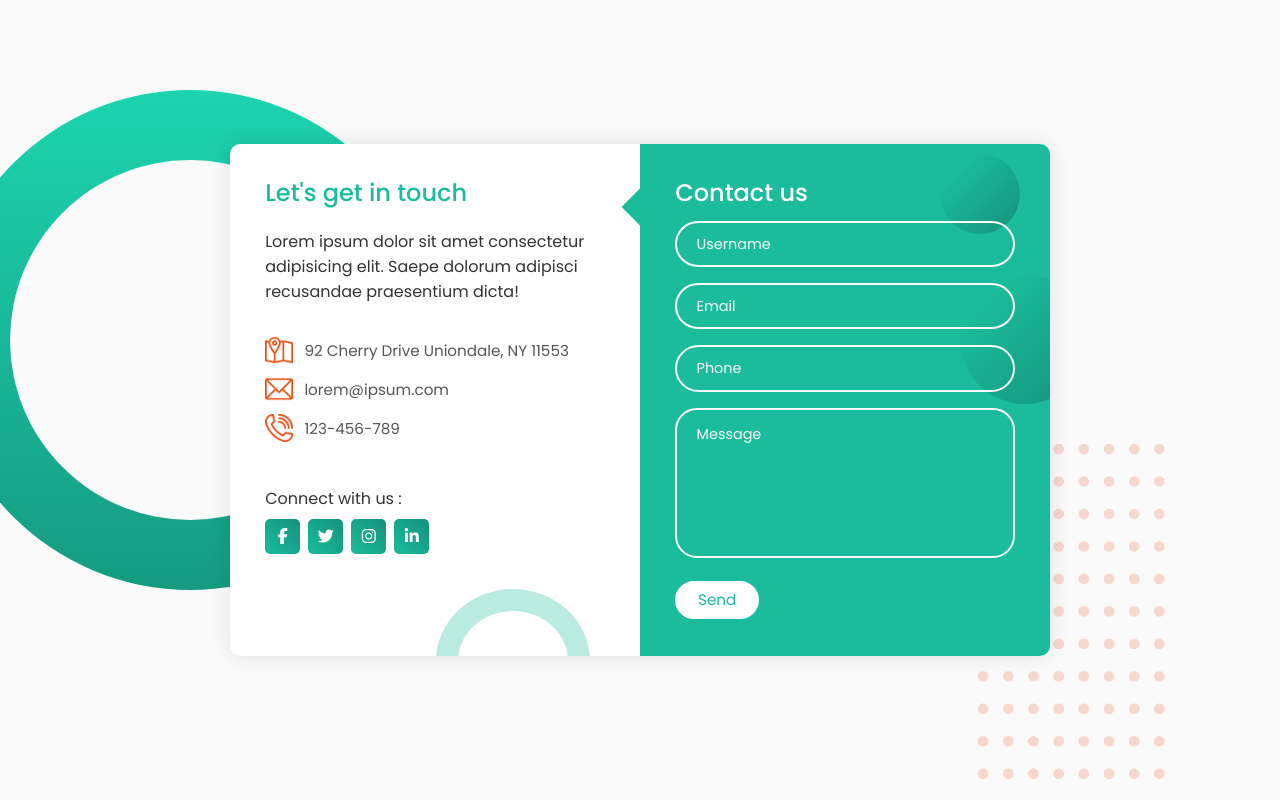
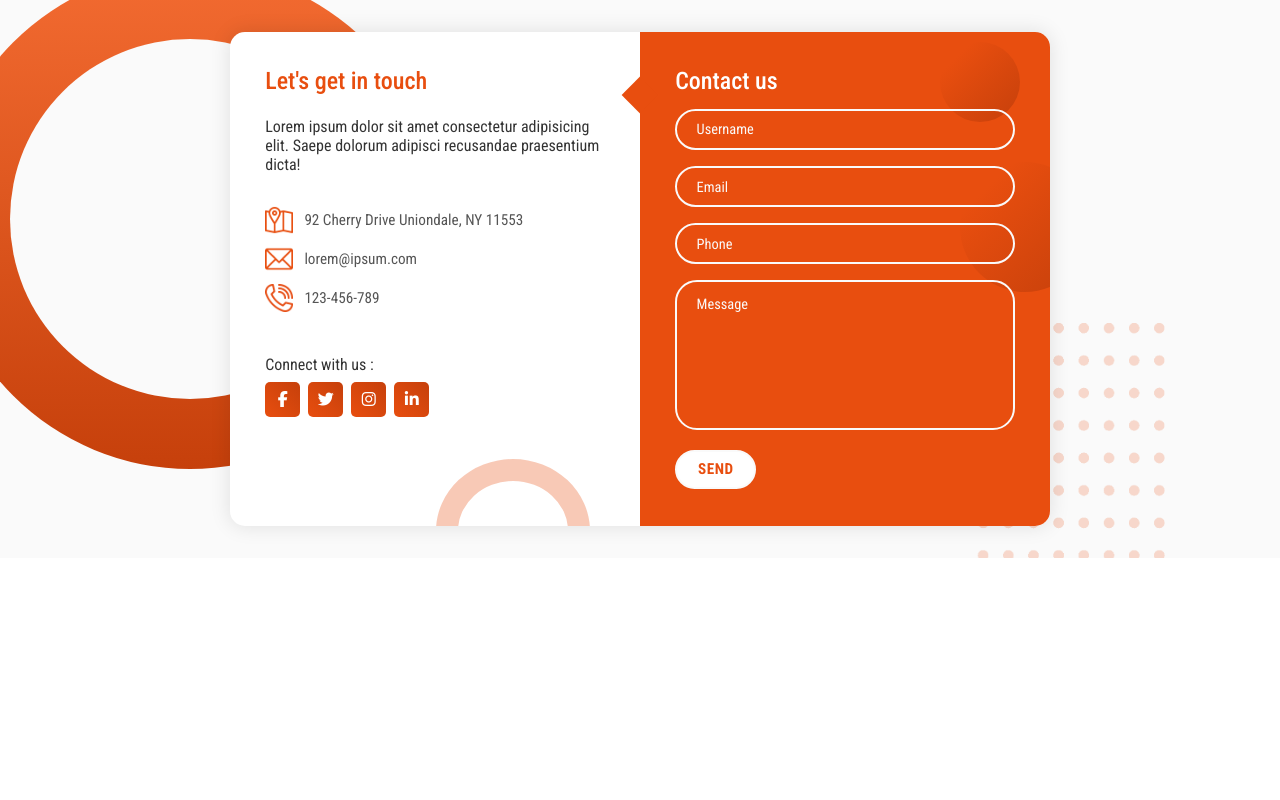
Before and after one commit to KHKse-coderepository/KHK-Contact-Form, a plain HTML site: page index.html in a window 1280 px wide. Drawn offline with Linux system fonts and the light colour scheme.

Commit message:
Update style.css

```diff
--- a/style.css
+++ b/style.css
@@ -1,4 +1,4 @@
-@import url("https://fonts.googleapis.com/css2?family=Poppins:wght@100;200;300;400;500;600;700;800&display=swap");
+@import url("https://fonts.googleapis.com/css2?family=Roboto+Condensed:wght@300;400;500;700&family=Source+Sans+Pro:wght@300;400;600;700&display=swap");
 
 * {
   margin: 0;
@@ -9,13 +9,13 @@
 body,
 input,
 textarea {
-  font-family: "Poppins", sans-serif;
+  font-family: "Roboto Condensed", "Source Sans Pro", sans-serif;
 }
 
 .container {
   position: relative;
   width: 100%;
-  min-height: 100vh;
+  min-height: auto;
   padding: 2rem;
   background-color: #fafafa;
   overflow: hidden;
@@ -28,7 +28,7 @@ textarea {
   width: 100%;
   max-width: 820px;
   background-color: #fff;
-  border-radius: 10px;
+  border-radius: 15px;
   box-shadow: 0 0 20px 1px rgba(0, 0, 0, 0.1);
   z-index: 1000;
   overflow: hidden;
@@ -37,13 +37,13 @@ textarea {
 }
 
 .contact-form {
-  background-color: #1abc9c;
+  background-color: #E84E0F;
   position: relative;
 }
 
 .circle {
   border-radius: 50%;
-  background: linear-gradient(135deg, transparent 20%, #149279);
+  background: linear-gradient(135deg, transparent 20%, #C6400B);
   position: absolute;
 }
 
@@ -66,7 +66,7 @@ textarea {
   position: absolute;
   width: 26px;
   height: 26px;
-  background-color: #1abc9c;
+  background-color: #E84E0F;
   transform: rotate(45deg);
   top: 50px;
   left: -13px;
@@ -138,13 +138,16 @@ textarea.input {
   background-color: #fff;
   border: 2px solid #fafafa;
   font-size: 0.95rem;
-  color: #1abc9c;
+  color: #E84E0F;
   line-height: 1;
   border-radius: 25px;
   outline: none;
   cursor: pointer;
   transition: 0.3s;
   margin: 0;
+  font-weight: 700;
+  text-transform: uppercase;
+  letter-spacing: 0.5px;
 }
 
 .btn:hover {
@@ -172,7 +175,7 @@ textarea.input {
   opacity: 0;
   transition: 0.3s;
   height: 5px;
-  background-color: #1abc9c;
+  background-color: #E84E0F;
   top: 50%;
   transform: translateY(-50%);
 }
@@ -204,7 +207,7 @@ textarea.input {
 }
 
 .contact-info .title {
-  color: #1abc9c;
+  color: #E84E0F;
 }
 
 .text {
@@ -242,7 +245,7 @@ textarea.input {
   width: 35px;
   height: 35px;
   border-radius: 5px;
-  background: linear-gradient(45deg, #1abc9c, #149279);
+  background: linear-gradient(45deg, #E84E0F, #C6400B);
   color: #fff;
   text-align: center;
   line-height: 35px;
@@ -259,7 +262,7 @@ textarea.input {
   position: absolute;
   width: 110px;
   height: 100px;
-  border: 22px solid #1abc9c;
+  border: 22px solid #E84E0F;
   border-radius: 50%;
   bottom: -77px;
   right: 50px;
@@ -271,7 +274,7 @@ textarea.input {
   width: 500px;
   height: 500px;
   border-radius: 50%;
-  background: linear-gradient(to bottom, #1cd4af, #159b80);
+  background: linear-gradient(to bottom, #F36B31, #C6400B);
   bottom: 50%;
   right: 50%;
   transform: translate(-40%, 38%);
```
